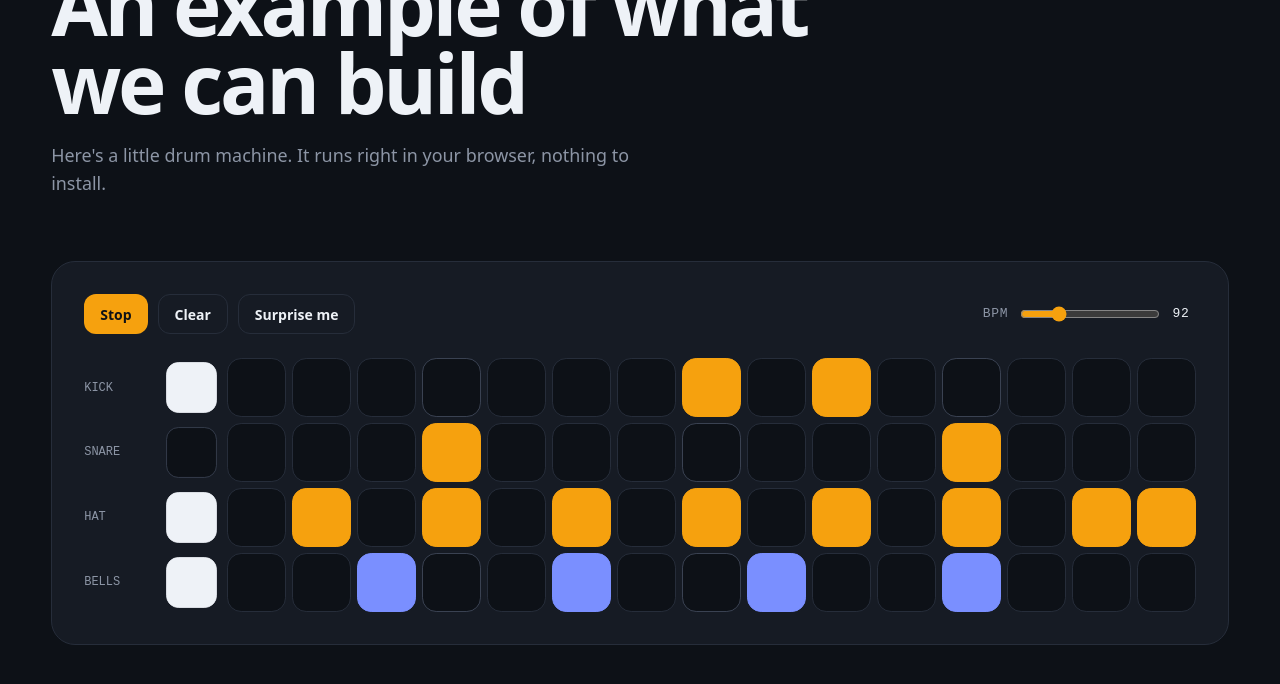
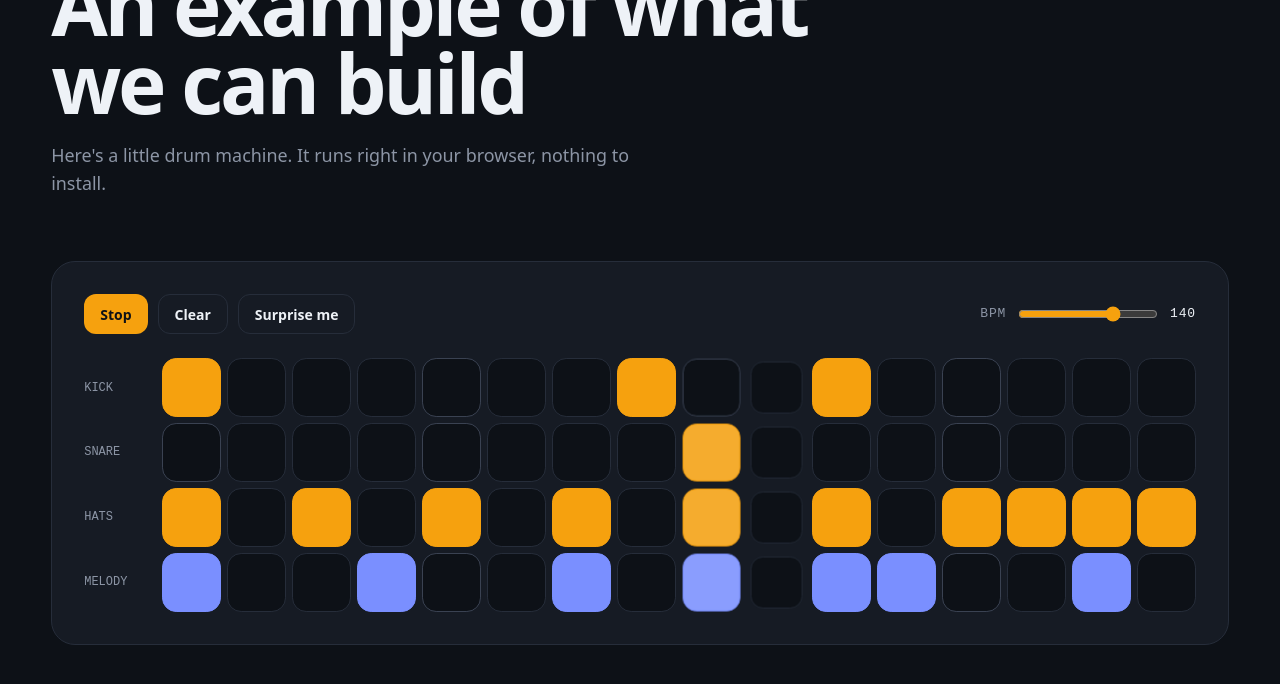
Before and after one commit to 3rdmodule/3rdmodule.github.io, a plain HTML site: page index.html in a window 1280 px wide. Both pictures are taken after a click on the button "Play". Shown: the part 6099-6783 px from the top of the page. Drawn offline with Linux system fonts and the light colour scheme; no server answers; a web font is replaced by a local one.

Commit message:
Drum machine: real samples, soft trap melody, 140 BPM

```diff
--- a/app.js
+++ b/app.js
@@ -175,13 +175,13 @@
   }
 
   /* ---------- Playground: drum machine (Web Audio) ---------- */
-  const ROWS = [{ k: 'kick', l: 'Kick' }, { k: 'snare', l: 'Snare' }, { k: 'hat', l: 'Hat' }, { k: 'bells', l: 'Bells' }];
+  const ROWS = [{ k: 'kick', l: 'Kick' }, { k: 'snare', l: 'Snare' }, { k: 'hat', l: 'Hats' }, { k: 'melody', l: 'Melody' }];
   const STEPS = 16;
   const pattern = [
-    [1,0,0,0, 0,0,0,0, 1,0,1,0, 0,0,0,0],
-    [0,0,0,0, 1,0,0,0, 0,0,0,0, 1,0,0,0],
-    [1,0,1,0, 1,0,1,0, 1,0,1,0, 1,0,1,1],
-    [1,0,0,1, 0,0,1,0, 0,1,0,0, 1,0,0,0]
+    [1,0,0,0, 0,0,0,1, 0,0,1,0, 0,0,0,0],
+    [0,0,0,0, 0,0,0,0, 1,0,0,0, 0,0,0,0],
+    [1,0,1,0, 1,0,1,0, 1,0,1,0, 1,1,1,1],
+    [1,0,0,1, 0,0,1,0, 1,0,1,1, 0,0,1,0]
   ];
   const grid = $('#seq-grid'); const btns = [];
   ROWS.forEach((row, r) => {
@@ -195,9 +195,11 @@
     }
   });
   let ctx, master, noiseBuf, bellBus;
-  // Drop your own one-shots here (e.g. { 0: 'sounds/kick.wav', 1: 'sounds/snare.wav', 2: 'sounds/hat.wav' }); synth is the fallback.
-  const SAMPLE_FILES = {};
-  const samples = {};
+  // Real one-shots for the drums (synth is only the fallback). Fetched early, decoded once audio starts.
+  const SAMPLE_FILES = { 0: 'sounds/kick.mp3', 1: 'sounds/snare.mp3', 2: 'sounds/hats.mp3' };
+  const samples = {}, raw = {};
+  Object.entries(SAMPLE_FILES).forEach(([r, url]) => { raw[r] = fetch(url).then(res => res.ok ? res.arrayBuffer() : Promise.reject()).catch(() => null); });
+  let lastKick = null, dl;
   const ensureCtx = () => {
     if (ctx) { if (ctx.state === 'suspended') ctx.resume(); return; }
     ctx = new (window.AudioContext || window.webkitAudioContext)();
@@ -209,18 +211,21 @@
     bellBus = ctx.createGain(); bellBus.gain.value = 1; bellBus.connect(master);
     const len = ctx.sampleRate * 3.2, ir = ctx.createBuffer(2, len, ctx.sampleRate);
     for (let c = 0; c < 2; c++) { const ch = ir.getChannelData(c); for (let i = 0; i < len; i++) ch[i] = (Math.random() * 2 - 1) * Math.pow(1 - i / len, 3.2); }
-    const verb = ctx.createConvolver(); verb.buffer = ir; const wet = ctx.createGain(); wet.gain.value = .55;
+    const verb = ctx.createConvolver(); verb.buffer = ir; const wet = ctx.createGain(); wet.gain.value = .4;
     bellBus.connect(verb); verb.connect(wet); wet.connect(master);
-    const dl = ctx.createDelay(1), fb = ctx.createGain(), dlf = ctx.createBiquadFilter(), dwet = ctx.createGain();
-    dl.delayTime.value = .36; fb.gain.value = .32; dlf.type = 'lowpass'; dlf.frequency.value = 2600; dwet.gain.value = .28;
+    dl = ctx.createDelay(1); const fb = ctx.createGain(), dlf = ctx.createBiquadFilter(), dwet = ctx.createGain();
+    dl.delayTime.value = 60 / bpm * .75; fb.gain.value = .3; dlf.type = 'lowpass'; dlf.frequency.value = 2600; dwet.gain.value = .28;
     bellBus.connect(dl); dl.connect(dlf); dlf.connect(fb); fb.connect(dl); dlf.connect(dwet); dwet.connect(verb); dwet.connect(master);
-    Object.entries(SAMPLE_FILES).forEach(([r, url]) => {
-      fetch(url).then(res => res.ok ? res.arrayBuffer() : Promise.reject()).then(b => ctx.decodeAudioData(b)).then(buf => { samples[r] = buf; }).catch(() => {});
-    });
+    Object.keys(raw).forEach(r => raw[r].then(b => b && ctx.decodeAudioData(b.slice(0))).then(buf => { if (buf) samples[r] = buf; }).catch(() => {}));
   };
-  const ARP = [440, 554.37, 659.25, 783.99, 880, 1108.73, 1318.51, 1567.98]; // A7: A C# E G, rising
+  // A minor / harmonic minor line, one note per step: E5 D5 C5 C5 B4 A4 A4 B4 B4 C5 C5 B4 A4 G#4 G#4 E4
+  const MEL = [76, 74, 72, 72, 71, 69, 69, 71, 71, 72, 72, 71, 69, 68, 68, 64].map(m => 440 * Math.pow(2, (m - 69) / 12));
   const voice = (r, t, s) => {
-    if (samples[r]) { const b = ctx.createBufferSource(); b.buffer = samples[r]; b.connect(master); b.start(t); return; }
+    if (samples[r]) {
+      const b = ctx.createBufferSource(), g = ctx.createGain(); b.buffer = samples[r]; g.gain.value = .9; b.connect(g); g.connect(master);
+      if (r === 0) { if (lastKick) { lastKick.gain.setTargetAtTime(0, t, .008); } lastKick = g; } // 808 choke
+      b.start(t); return;
+    }
     if (r === 0) { // kick
       const o = ctx.createOscillator(), g = ctx.createGain();
       o.frequency.setValueAtTime(150, t); o.frequency.exponentialRampToValueAtTime(42, t + .18);
@@ -233,23 +238,19 @@
       g.gain.setValueAtTime(r === 1 ? .7 : .35, t); g.gain.exponentialRampToValueAtTime(.001, t + len);
       n.connect(f); f.connect(g); g.connect(master); n.start(t); n.stop(t + len + .02);
       if (r === 1) { const o = ctx.createOscillator(), og = ctx.createGain(); o.type = 'triangle'; o.frequency.value = 190; og.gain.setValueAtTime(.35, t); og.gain.exponentialRampToValueAtTime(.001, t + .1); o.connect(og); og.connect(master); o.start(t); o.stop(t + .12); }
-    } else { // bells: glassy FM tone with a long tail, A7 arpeggio going up
-      let n = 0; for (let i = 0; i < s; i++) if (pattern[3][i]) n++;
-      const hz = ARP[n % ARP.length];
-      const out = ctx.createGain(); out.connect(bellBus);
-      out.gain.setValueAtTime(.0001, t); out.gain.exponentialRampToValueAtTime(.2, t + .006); out.gain.exponentialRampToValueAtTime(.0001, t + 3.2);
-      const car = ctx.createOscillator(), mod = ctx.createOscillator(), mg = ctx.createGain();
-      car.frequency.value = hz; mod.frequency.value = hz * 3.5;
-      mg.gain.setValueAtTime(hz * 2.2, t); mg.gain.exponentialRampToValueAtTime(hz * .05, t + 1.4);
-      mod.connect(mg); mg.connect(car.frequency); car.connect(out);
-      [[2.001, .1, 1.6], [4.07, .04, .5], [1.0015, .12, 3]].forEach(([m, v, d]) => {
-        const o = ctx.createOscillator(), g = ctx.createGain(); o.frequency.value = hz * m;
-        g.gain.setValueAtTime(v, t); g.gain.exponentialRampToValueAtTime(.0001, t + d); o.connect(g); g.connect(out); o.start(t); o.stop(t + d + .05);
+    } else { // melody: soft trap pluck, two detuned triangles + a sine an octave down, through the reverb/delay bus
+      const hz = MEL[s % MEL.length];
+      const out = ctx.createGain(), f = ctx.createBiquadFilter(); f.type = 'lowpass'; f.Q.value = .7;
+      f.frequency.setValueAtTime(3200, t); f.frequency.exponentialRampToValueAtTime(700, t + .5);
+      out.gain.setValueAtTime(.0001, t); out.gain.exponentialRampToValueAtTime(.16, t + .012); out.gain.exponentialRampToValueAtTime(.05, t + .25); out.gain.exponentialRampToValueAtTime(.0001, t + 1.3);
+      f.connect(out); out.connect(bellBus);
+      [[1, -6, 'triangle', .6], [1, 6, 'triangle', .6], [.5, 0, 'sine', .5]].forEach(([m, cents, type, v]) => {
+        const o = ctx.createOscillator(), g = ctx.createGain(); o.type = type; o.frequency.value = hz * m; o.detune.value = cents; g.gain.value = v;
+        o.connect(g); g.connect(f); o.start(t); o.stop(t + 1.4);
       });
-      car.start(t); mod.start(t); car.stop(t + 3.3); mod.stop(t + 3.3);
     }
   };
-  let bpm = 92, step = 0, nextT = 0, timer = null;
+  let bpm = 140, step = 0, nextT = 0, timer = null;
   const drawQueue = [];
   const schedule = () => {
     while (nextT < ctx.currentTime + .1) {
@@ -278,11 +279,11 @@
   });
   $('#seq-clear').addEventListener('click', () => { pattern.forEach((row, r) => row.forEach((_, s) => { row[s] = 0; btns[r][s].setAttribute('aria-pressed', 'false'); })); });
   $('#seq-rand').addEventListener('click', () => {
-    const p = [.35, .2, .6, .25];
-    pattern.forEach((row, r) => row.forEach((_, s) => { let v = Math.random() < p[r] ? 1 : 0; if (r === 0 && s % 8 === 0) v = 1; if (r === 1) v = (s % 8 === 4) ? 1 : (Math.random() < .08 ? 1 : 0); row[s] = v; btns[r][s].setAttribute('aria-pressed', v ? 'true' : 'false'); }));
+    const p = [.2, 0, .75, .4];
+    pattern.forEach((row, r) => row.forEach((_, s) => { let v = Math.random() < p[r] ? 1 : 0; if (r === 0 && s === 0) v = 1; if (r === 1) v = s === 8 ? 1 : (s > 8 && Math.random() < .06 ? 1 : 0); row[s] = v; btns[r][s].setAttribute('aria-pressed', v ? 'true' : 'false'); }));
   });
   const bpmIn = $('#seq-bpm'), bpmOut = $('#seq-bpm-out');
-  bpmIn.addEventListener('input', () => { bpm = +bpmIn.value; bpmOut.textContent = bpm; });
+  bpmIn.addEventListener('input', () => { bpm = +bpmIn.value; bpmOut.textContent = bpm; if (dl) dl.delayTime.setTargetAtTime(60 / bpm * .75, ctx.currentTime, .05); });
   document.addEventListener('visibilitychange', () => { if (document.hidden && seqPlaying) stop(); });
 
 
--- a/index.html
+++ b/index.html
@@ -263,7 +263,7 @@
       <button class="btn btn-sm" id="seq-play" type="button" data-i18n="pl.play">Play</button>
       <button class="btn btn-sm btn-ghost" id="seq-clear" type="button" data-i18n="pl.clear">Clear</button>
       <button class="btn btn-sm btn-ghost" id="seq-rand" type="button" data-i18n="pl.rand">Surprise me</button>
-      <label class="bpm mono"><span>BPM</span><input id="seq-bpm" type="range" min="70" max="160" value="92" aria-label="Tempo"><output id="seq-bpm-out">92</output></label>
+      <label class="bpm mono"><span>BPM</span><input id="seq-bpm" type="range" min="70" max="170" value="140" aria-label="Tempo"><output id="seq-bpm-out">140</output></label>
     </div>
     <div class="seq-grid" id="seq-grid" role="grid" aria-label="Drum machine"></div>
   </div>
```
